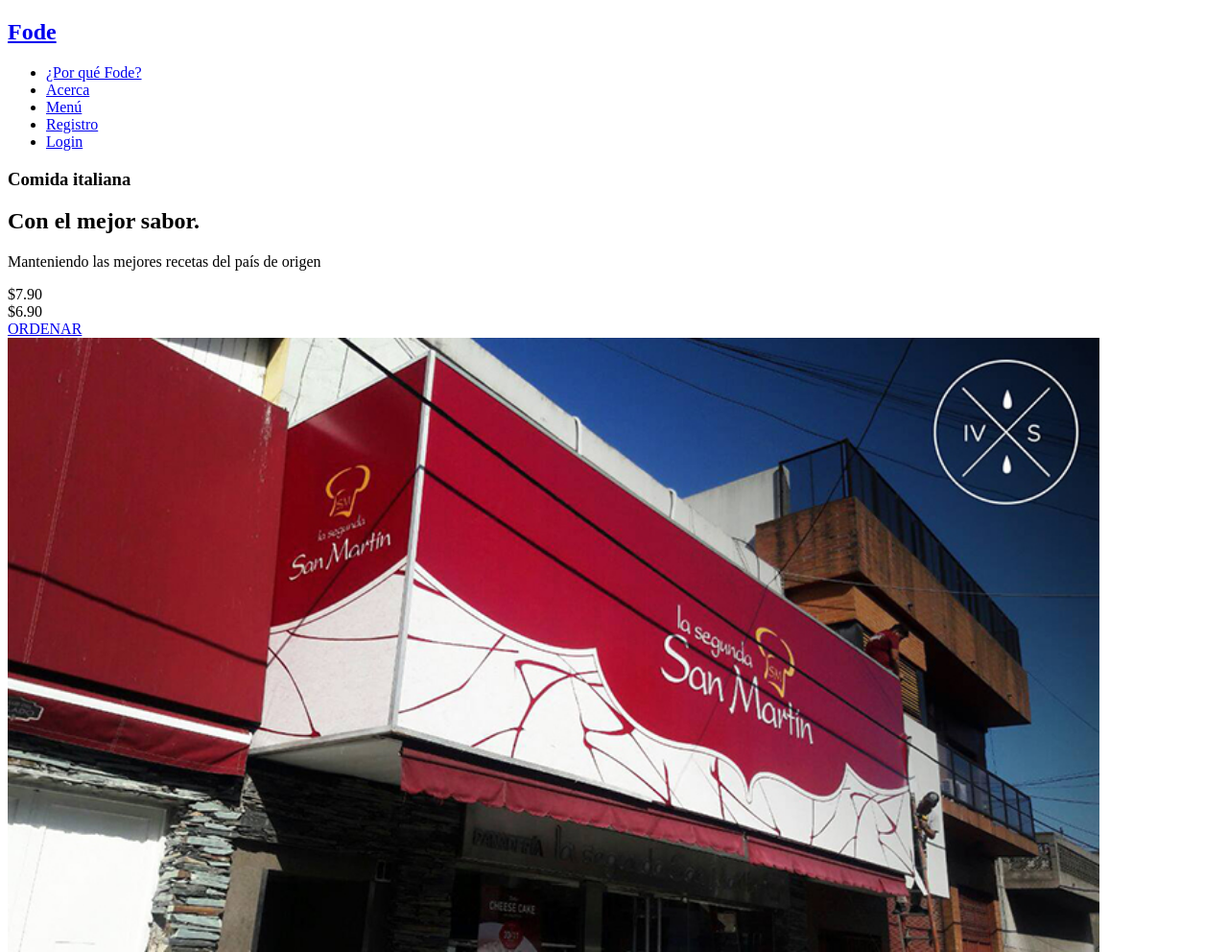
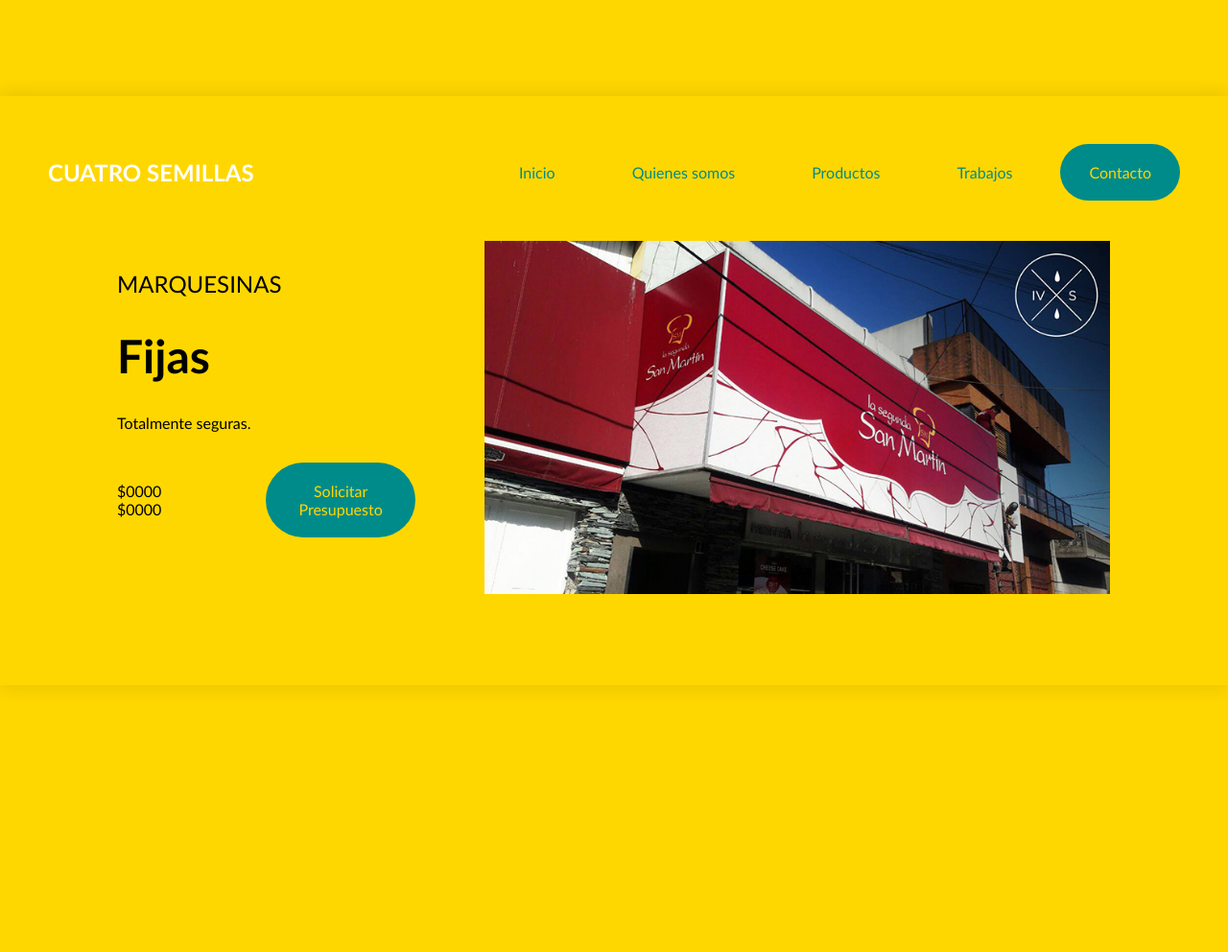
Before and after one commit to Gonzacoro98/Proyecto-Final-, a website: page Pages/marquesina.html in a window 1280 px wide. Shown: the whole page at 96% size. After the commit the page ends 814 px from the top, so only its background shows below. Drawn offline with Linux system fonts and the light colour scheme.

Commit message:
Actualizando scss

```diff
--- a/Pages/marquesina.html
+++ b/Pages/marquesina.html
@@ -4,20 +4,21 @@
     <meta charset="UTF-8">
     <meta name="viewport" content="width=device-width, initial-scale=1.0">
     <title>Tutorial SASS</title>
+    <link rel="stylesheet" href="../css/styles.css">
 </head>
 <body>
     <div class="container">
         <header>
             <nav>
                 <h1>
-                    <a href="#" class="logo">Fode</a>
+                    <a href="#" class="logo">CUATRO SEMILLAS</a>
                 </h1>
                 <ul>
-                    <li><a href="#">¿Por qué Fode?</a></li>
-                    <li><a href="#">Acerca</a></li>
-                    <li><a href="#">Menú</a></li>
-                    <li><a href="#">Registro</a></li>
-                    <li><a href="#" class="btn btn-cta">Login</a></li>
+                    <li><a href="#">Inicio</a></li>
+                    <li><a href="#">Quienes somos</a></li>
+                    <li><a href="#">Productos</a></li>
+                    <li><a href="#">Trabajos</a></li>
+                    <li><a href="#" class="btn btn-cta">Contacto</a></li>
                 </ul>
             </nav>
         </header>
@@ -25,23 +26,23 @@
         <div class="main-screen">
             <div class="row">
                 <div class="col-30 m-9">
-                    <h3>Comida italiana</h3>
-                    <h2 class="py-4">Con el mejor sabor.</h2>
+                    <h3>MARQUESINAS</h3>
+                    <h2 class="py-4">Fijas</h2>
                     <p class="">
-                        Manteniendo las mejores recetas del país de origen
+                        Totalmente seguras.
                     </p>
 
                     <div class="row py-4">
                         <div class="col">
                             <div class="prices w-75 m-auto">
-                                <div class="prev">$7.90</div>
-                                <div class="now">$6.90</div>
+                                <div class="prev">$0000</div>
+                                <div class="now">$0000</div>
                             </div>
                         </div>
                         <div class="col">
                             <div>
                                 <a href="#" class="btn btn-cta shadow">
-                                    ORDENAR
+                                    Solicitar Presupuesto
                                 </a>
                             </div>
                         </div>
--- /dev/null
+++ b/scss/_container.scss
@@ -0,0 +1,21 @@
+$primary-color: gold;
+$secundary-color: darkcyan;
+$terciary-color: black;
+$font-color: white;
+$borde: solid 1px black;
+$box-shadow: 0 2px 10px 0 rgba(0,0,0,0.6);
+$limit: 10;
+$unit: 8px;
+
+@function size($value) {
+    @return $value * $unit
+}
+
+.container {
+    background-color: $primary-color;
+    margin: 100px auto;
+    width: 1280px;
+    padding: 50px;
+    box-shadow: 0 0 20px 2px rgba(0,0,0,0.1);
+    background-size: 100% 100%;
+}
--- /dev/null
+++ b/scss/_encabezados.scss
@@ -0,0 +1,22 @@
+$primary-color: gold;
+$secundary-color: darkcyan;
+$terciary-color: black;
+$font-color: white;
+$borde: solid 1px black;
+$box-shadow: 0 2px 10px 0 rgba(0,0,0,0.6);
+$limit: 10;
+$unit: 8px;
+
+@function size($value) {
+    @return $value * $unit
+}
+
+h2 {
+    font-weight: bolder;
+    font-size: size(6);
+}
+
+h3 {
+    font-weight: lighter;
+    font-size: size(3);
+}
--- /dev/null
+++ b/scss/_header.scss
@@ -0,0 +1,18 @@
+$primary-color: gold;
+$secundary-color: darkcyan;
+$terciary-color: black;
+$font-color: white;
+$borde: solid 1px black;
+$box-shadow: 0 2px 10px 0 rgba(0,0,0,0.6);
+$limit: 10;
+$unit: 8px;
+
+body {
+    background-color: $primary-color;
+    font-family: 'Gill Sans', 'Gill Sans MT', Calibri, 'Trebuchet MS', sans-serif;
+}
+
+a {
+    color: $font-color;
+    text-decoration: none;
+}
--- /dev/null
+++ b/scss/_layout.scss
@@ -0,0 +1,31 @@
+.row {
+    display: flex;
+    align-items: center;
+    .col{
+        width: 50%;
+    }
+    .col-30{
+     width: 30%;
+    }
+    .col-70{
+     width: 70%;
+    }
+}
+
+.m-auto{
+    margin: 0 auto;
+}
+
+@for $i from 1 to $limit{
+    .m-#{$i}{
+        margin: $i * $unit;
+    }
+
+    .p-#{$i}{
+        padding: $i * $unit;
+    }
+
+    .py-#{$i}{
+        padding: $i * $unit 0;
+    }
+}
--- /dev/null
+++ b/scss/_nav.scss
@@ -0,0 +1,54 @@
+$primary-color: gold;
+$secundary-color: darkcyan;
+$terciary-color: black;
+$font-color: white;
+$borde: solid 1px black;
+$box-shadow: 0 2px 10px 0 rgba(0,0,0,0.6);
+$limit: 10;
+$unit: 8px;
+
+
+ul {padding: 0;
+    margin: 0;
+    list-style: none;
+    display: flex;
+    gap: 20px;
+    li {
+        a {
+         color: darkcyan;
+         border-radius: 50px;
+         padding: 20px 30px;
+         text-align: center;
+         display: flex;
+         align-items: center;
+         justify-content: space-around;
+         &:hover{
+            color: rgb(0, 0, 0);
+            box-shadow: $box-shadow;
+         }
+        }
+    }
+}
+
+header {
+    nav {
+        display: flex;
+        align-items: center;
+        justify-content: space-between;
+    }
+}
+
+.btn {
+    &.btn-cta {
+        background-color: darkcyan;
+        color: gold;
+        border-radius: 50px;
+        padding: 20px 30px;
+        text-align: center;
+        display: flex;
+        align-items: center;
+        justify-content: space-around;
+
+    }
+
+}
--- a/scss/styles.scss
+++ b/scss/styles.scss
@@ -0,0 +1,11 @@
+* {
+    padding: 0;
+    margin: 0;
+    box-sizing: border-box;
+}
+
+@import 'header',
+'encabezados',
+'container',
+'nav',
+'layout'
```
Also changed, not shown: css/styles.css, 1 other file.
